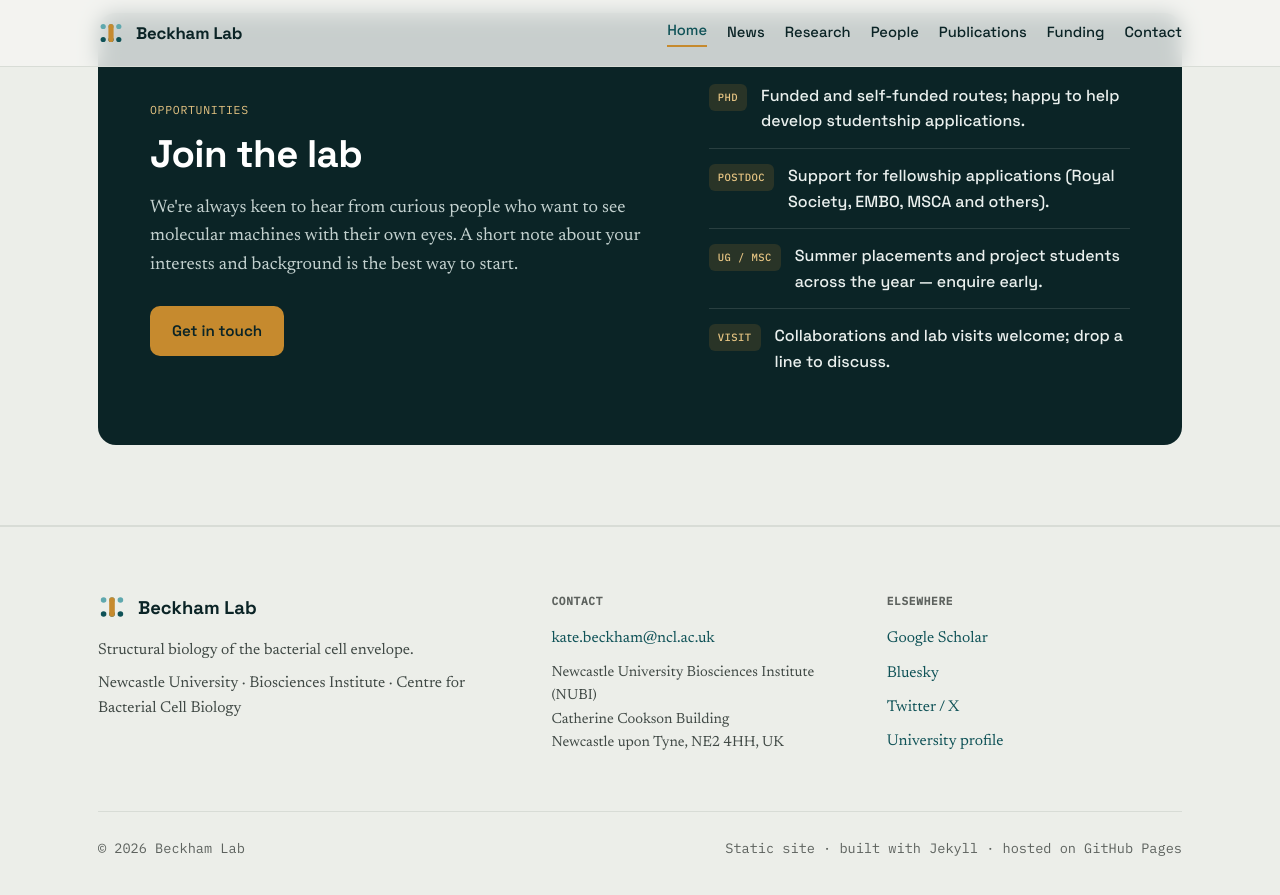
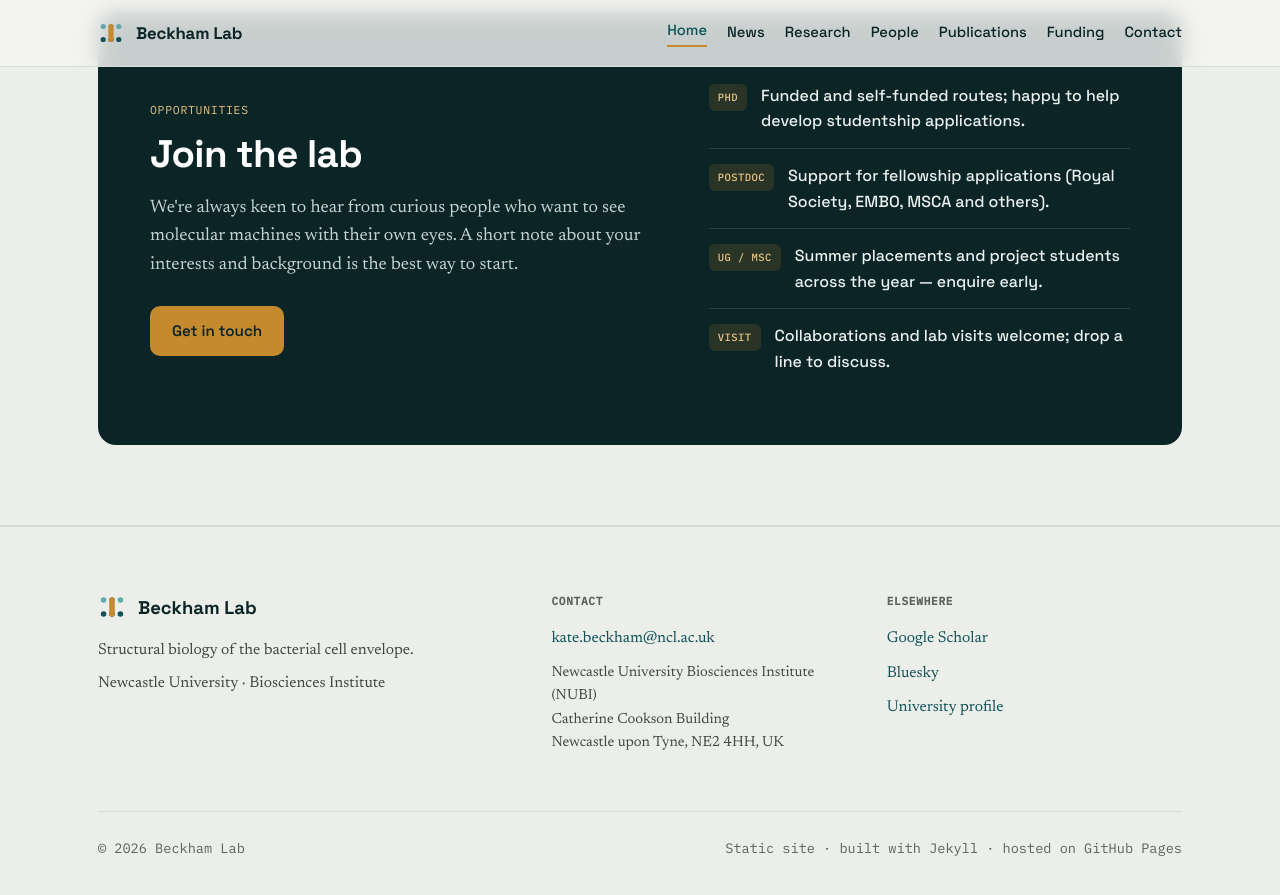
Before and after one commit to beckham-lab-newcastle/beckham-lab-newcastle.github.io, a Jekyll site: the page built from index.html, in a window 1280 px wide and 900 px high, scrolled down 1882 px. Shown: the top 895 px of the window. Built offline with Jekyll 4.4.1, drawn with Linux system fonts in a browser that asks for light colours; some of the changed lines change nothing that is shown.

Commit message:
Update _config.yml

```diff
--- a/_config.yml
+++ b/_config.yml
@@ -4,15 +4,14 @@
 # ============================================================
 
 title: Beckham Lab
-tagline: "How bacteria build and cross the membranes that keep them alive"
+tagline: "Transport accross the mycobacterial membrane"
 description: >-
-  The Beckham Lab at Newcastle University uses cryo-EM to reveal the transport
-  machinery of the bacterial cell envelope — and how pathogens exploit it.
+  The Beckham Lab at Newcastle University uses strucutral biology to elucidate the molecular mechanisms involved in trasport across the mycomembrane.
 
 # --- Owner / contact (used in the footer and contact section) ---
 pi_name: Dr Kate Beckham
 institution: Newcastle University
-department: Biosciences Institute · Centre for Bacterial Cell Biology
+department: Biosciences Institute
 email: kate.beckham@ncl.ac.uk
 address_line_1: Newcastle University Biosciences Institute (NUBI)
 address_line_2: Catherine Cookson Building
@@ -21,7 +20,7 @@
 # --- Social links (leave blank to hide) ---
 social:
   bluesky: https://bsky.app/profile/kshbeckham.bsky.social
-  twitter: https://twitter.com/kshbeckham
+  instagram: https://www.instagram.com/kshbeckham?utm_source=qr
   scholar: https://scholar.google.com/citations?user=end6XcEAAAAJ&hl=en
   university: https://www.ncl.ac.uk/cbcb/staff/profile/katebeckham.html
 
```
